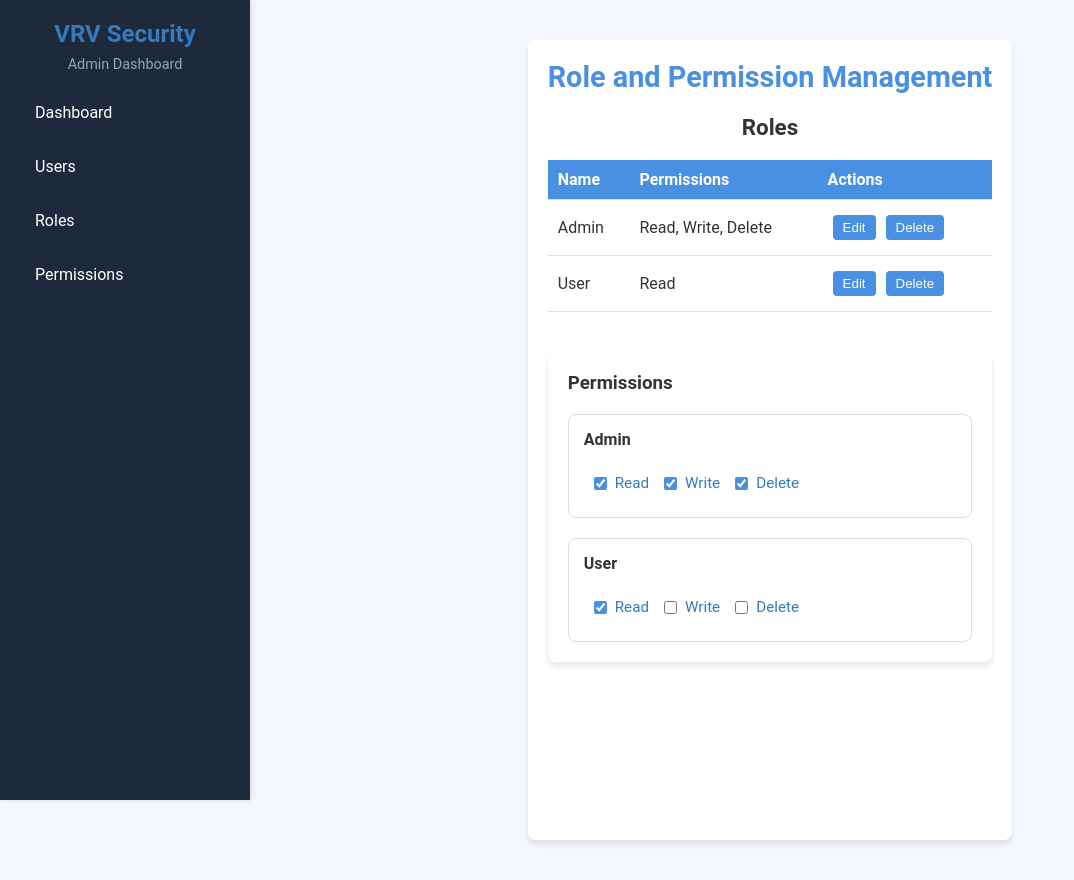
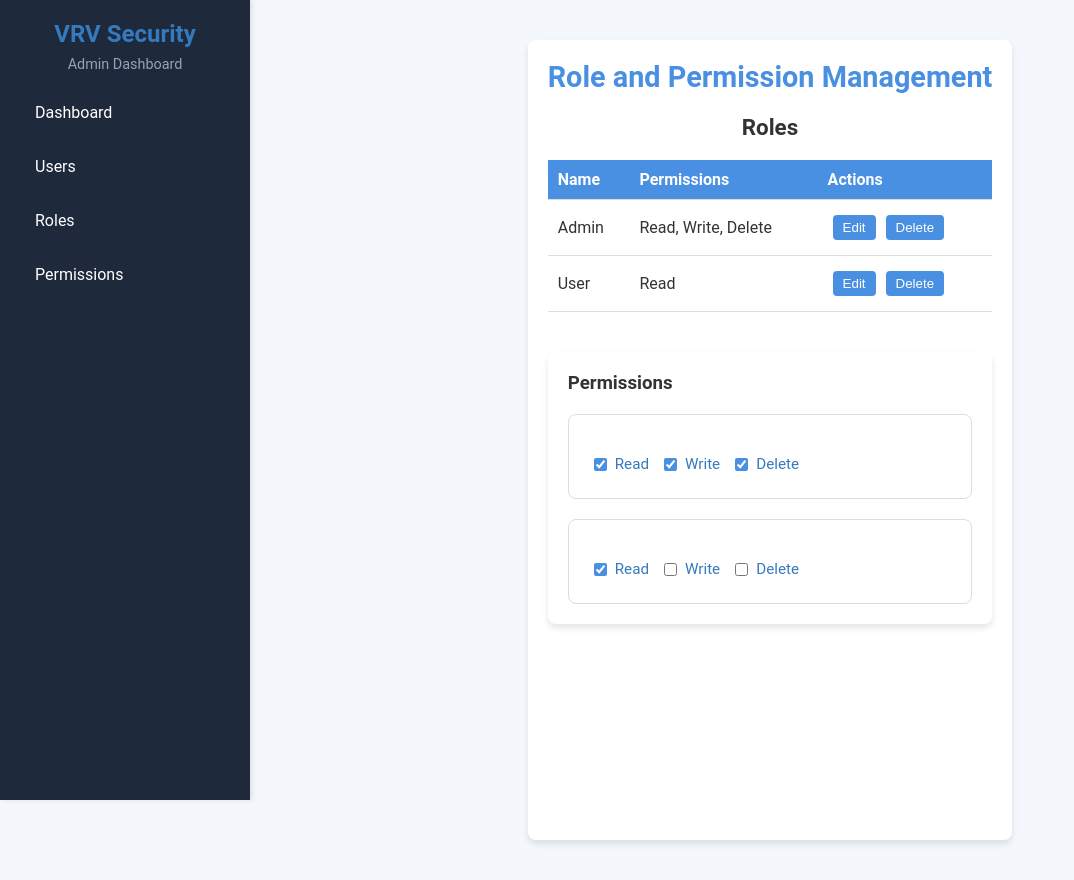
Before and after one commit to tropnicates/rbac_app, a React (Create React App) app: page /permissions in a window 1280 px wide. Shown: the whole page, without its empty margins (0-1074 px from the left). Built offline with nearby package versions, Linux system fonts and the light colour scheme.

Commit message:
css modified

```diff
--- a/src/assets/styles/Roles.css
+++ b/src/assets/styles/Roles.css
@@ -123,7 +123,7 @@
   gap: 5px;
   justify-content: space-around;
   border: 1px solid #ccc;
-  padding: 10px;
+  padding: 8px;
   border-radius: 4px;
   background-color: #f9f9f9;
 }
@@ -194,6 +194,7 @@
   }
 
   .action-btn.edit {
+    width: 50px;
     margin-bottom: 5px;
 
   }
--- a/src/assets/styles/ToggleButton.css
+++ b/src/assets/styles/ToggleButton.css
@@ -1,7 +1,7 @@
 body {
   margin: 0;
   font-family: 'Arial', sans-serif;
-  background-color: #f9fafc;
+  /* background-color: #f9fafc; */
   color: #333;
 }
 .toggle-button {
--- a/src/components/PermissionsList.js
+++ b/src/components/PermissionsList.js
@@ -9,7 +9,7 @@ const PermissionList = ({ roles, onPermissionChange }) => {
       <h3>Permissions</h3>
       {roles.map((role) => (
         <div key={role.id} className="role-permissions">
-          <h4>{role.name}</h4>
+          <h4></h4>
           <div className="permissions-checkboxes">
             {allPermissions.map((permission) => (
               <label key={permission} className="checkbox-label">
```
